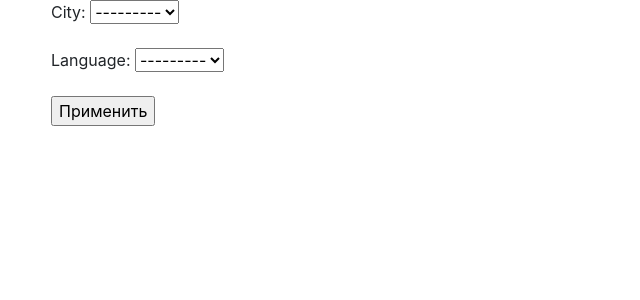
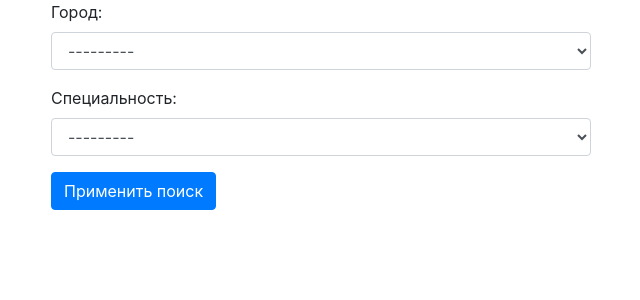
Before and after one commit to ArtemShilov/ScrapWork, a Django app: page /home/ in a window 1280 px wide. Shown: the part 56-356 px from the top of the page, without its empty margins (34-674 px from the left). Run offline with Django 4.2, Linux system fonts and the light colour scheme; data that the repository does not hold is empty.

Commit message:
update home.html and forms

```diff
--- a/scraping/forms.py
+++ b/scraping/forms.py
@@ -3,5 +3,17 @@ from .models import City, Language
 
 
 class FindForm(forms.Form):
-    city = forms.ModelChoiceField(queryset=City.objects.all())
-    language = forms.ModelChoiceField(queryset=Language.objects.all())
+    city = forms.ModelChoiceField(
+        queryset=City.objects.all(),
+        to_field_name='slug',
+        required=False,
+        widget=forms.Select(attrs={'class': 'form-control'}),
+        label="Город"
+    )
+    language = forms.ModelChoiceField(
+        queryset=Language.objects.all(),
+        to_field_name='slug',
+        required=False,
+        widget=forms.Select(attrs={'class': 'form-control'}),
+        label="Специальность"
+    )
--- a/templates/home.html
+++ b/templates/home.html
@@ -12,9 +12,14 @@
             </div>
         </div>
     {% endfor %}
-
-    <form method="GET" action="">
-        {{ form.as_p }}
-        <input type="submit" value="Применить">
-    </form>
+<div class="row">
+    <div class="col-md-6">
+        <form method="GET" action="">
+            <div class="form-group">
+                  {{ form.as_p }}
+            </div>
+            <button type="submit" class="btn btn-primary">Применить поиск</button>
+        </form>
+    </div>
+</div>
 {% endblock %}
```
